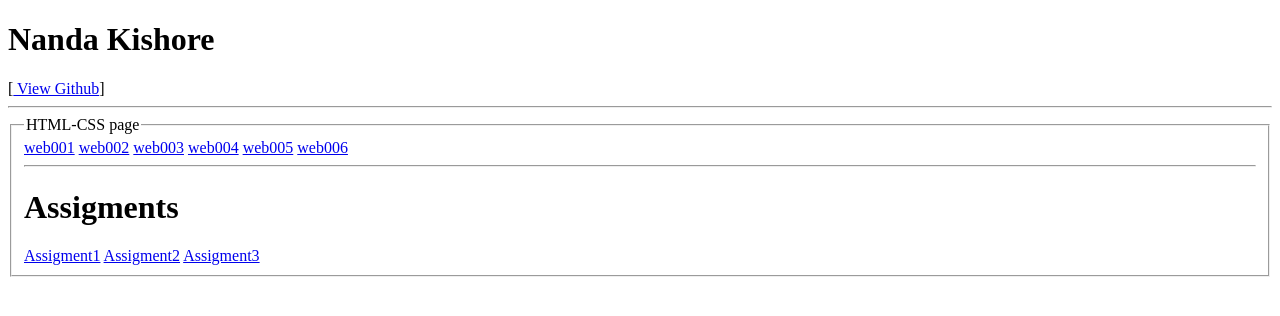
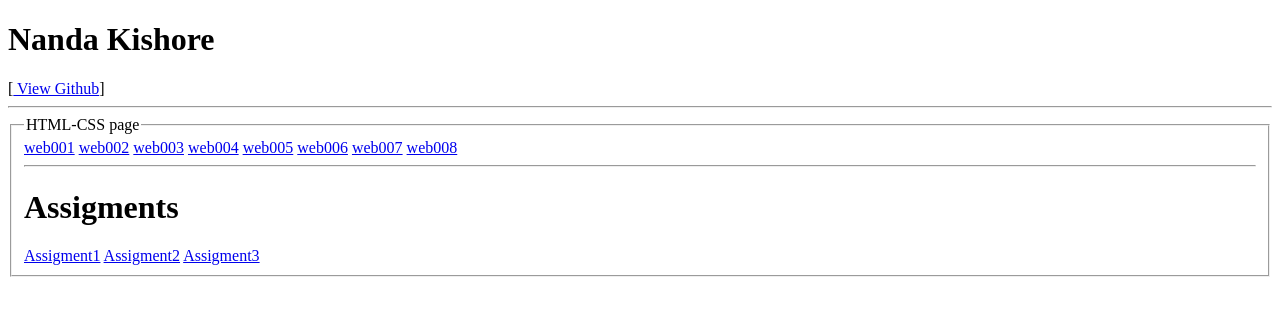
Before and after one commit to nandakishorechary/HTML-CSS, a plain HTML site: page index.html in a window 1280 px wide. Drawn offline with Linux system fonts and the light colour scheme.

Commit message:
update folder

```diff
--- a/index.html
+++ b/index.html
@@ -15,6 +15,8 @@
     <a href="part001/web004.html">web004</a>
     <a href="part001/web005.html">web005</a>
     <a href="part001/web006.html">web006</a>
+    <a href="part001/web007.html">web007</a>
+    <a href="part001/web008.html">web008</a>
     <hr />
     <h1>Assigments</h1>
     <a href="assign1.html"> Assigment1</a>
```
